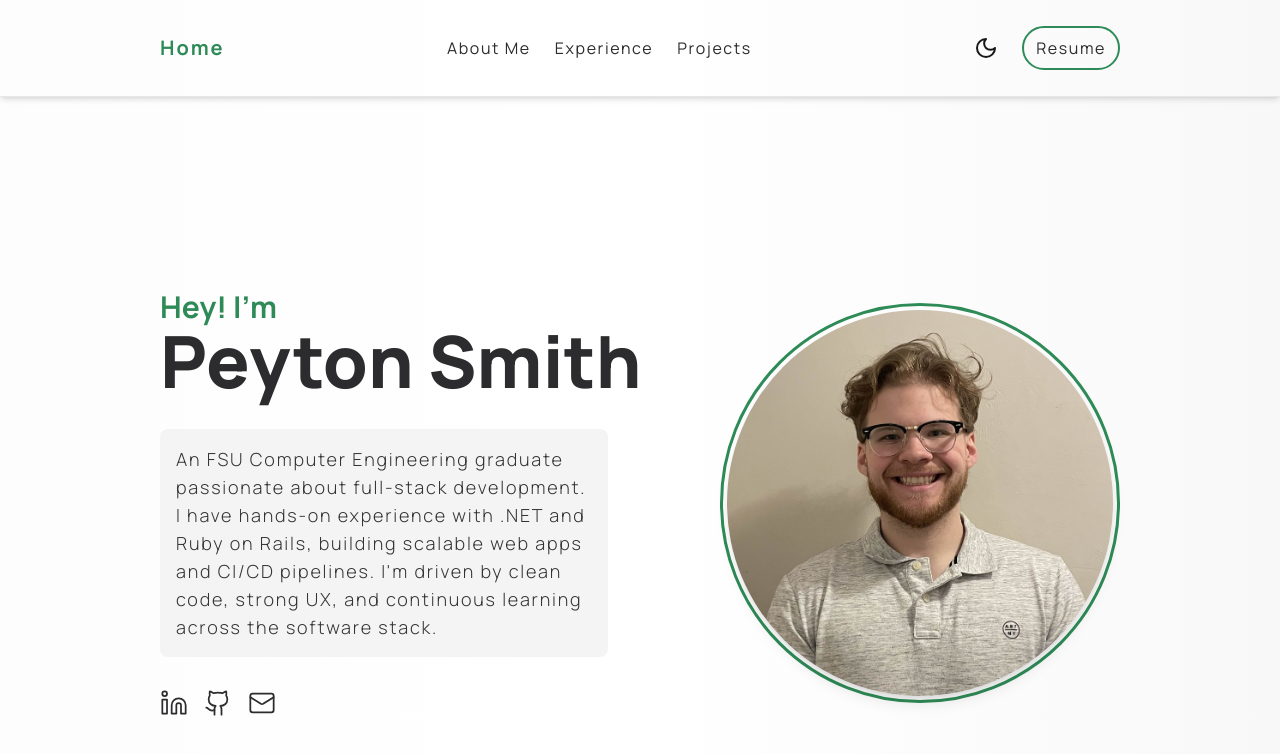
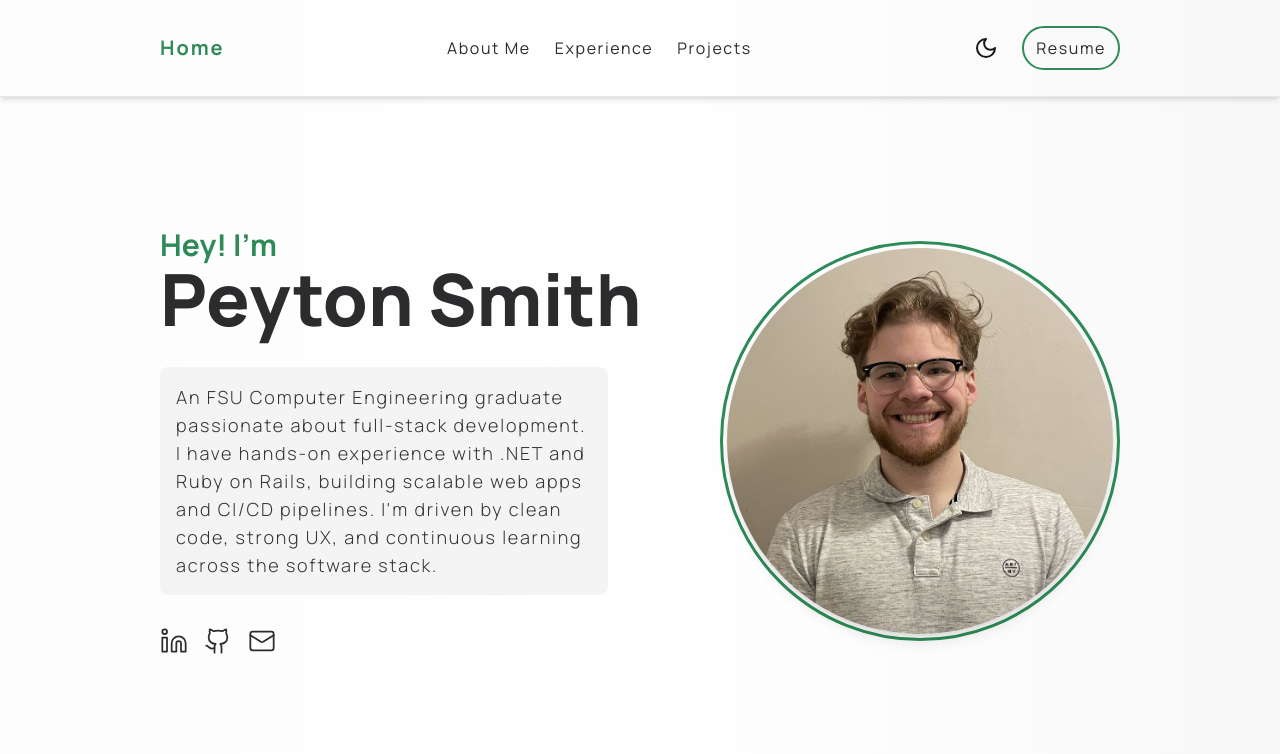
Before and after one commit to 19peytonsmith/my-portfolio, a Next.js app: page / in a window 1280 px wide. Shown: the top 754 px of the page. Built offline with nearby package versions, Linux system fonts and the light colour scheme.

Commit message:
centering home page with page

```diff
--- a/src/app/page.tsx
+++ b/src/app/page.tsx
@@ -6,7 +6,7 @@ import IconLink from "@/components/IconLink";
 
 export default function Home() {
   return (
-    <div className="flex flex-col md:flex-row justify-between w-full max-w-5xl px-6 sm:px-8 md:py-0 py-8 gap-8 md:gap-4 mx-auto md:mt-48">
+    <div className="flex flex-col md:flex-row items-center justify-between gap-8 md:gap-4 min-h-[calc(100vh-7rem)] mx-auto w-full px-6 sm:px-8 py-8 max-w-5xl">
       <div className="mx-auto md:mx-0 flex justify-center md:justify-start flex-col">
         <h2 className="lg:text-3xl text-2xl font-bold text-primary">
           Hey! I'm
```
